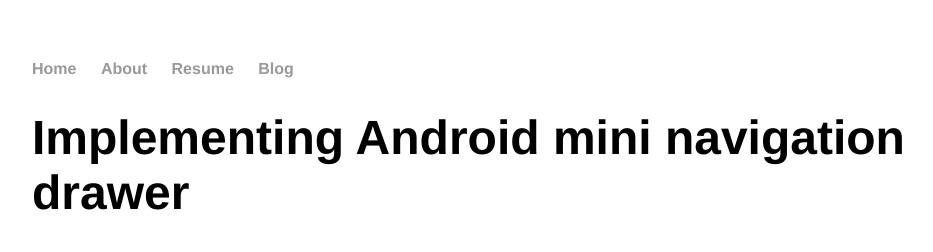
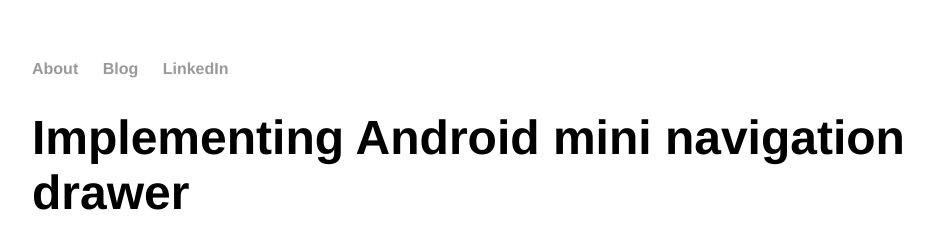
Before and after one commit to nganthony/nganthony.github.io, a Jekyll site: the page built from _posts/2016-01-24-implementing-android-mini-navigation-drawer.md, in a window 1280 px wide and 900 px high. Shown: the top 252 px of the window, without its empty margins (160-1093 px from the left). Built offline with Jekyll 4.4.1, drawn with Linux system fonts in a browser that asks for light colours; comment, search, counter and statistics services are not loaded.

Commit message:
Change nav links in header

```diff
--- a/_layouts/default.html
+++ b/_layouts/default.html
@@ -10,10 +10,9 @@
 	<body>
 		<nav>
     		<ul>
-        		<li><a href="/">Home</a></li>
-	        	<li><a href="/about">About</a></li>
-        		<li><a href="/cv">Resume</a></li>
+        		<li><a href="/">About</a></li>
         		<li><a href="/blog">Blog</a></li>
+        		<li><a href="https://www.linkedin.com/in/anthony-ng-944394bb">LinkedIn</a></li>
     		</ul>
 		</nav>
 		<div class="container">
```
